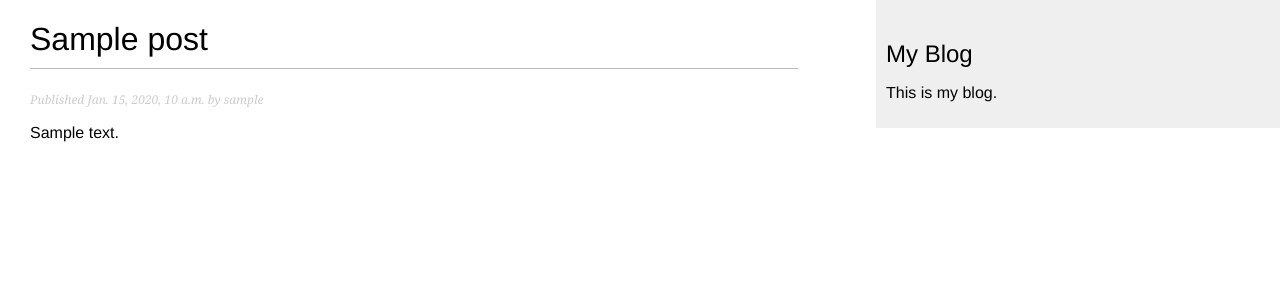
After one commit to naxus1/Django, a Django app: template my_site/blog/templates/blog/post/detail.html in a window 1280 px wide. The commit adds this page. Shown: the top 300 px of the page. Run offline with Django 3.2, Linux system fonts and the light colour scheme; the template is opened without the code that fills it: values that come from a table or form of the project are taken from there, others are empty; tables that the repository leaves empty hold one stand-in row (values such as "Sample post").

Commit message:
[Fix] It was fixed year in url and it was fixed method in models

```diff
--- /dev/null
+++ b/my_site/blog/static/css/blog.css
@@ -0,0 +1,92 @@
+body {
+    margin:0;
+    padding:0;
+    font-family:helvetica, sans-serif;
+}
+
+a {
+    color:#00abff;
+    text-decoration:none;
+}
+
+h1 {
+    font-weight:normal;
+    border-bottom:1px solid #bbb;
+    padding:0 0 10px 0;
+}
+
+h2 {
+    font-weight:normal;
+    margin:30px 0 0;
+}
+
+#content {
+    float:left;
+    width:60%;
+    padding:0 0 0 30px;
+}
+
+#sidebar {
+    float:right;
+    width:30%;
+    padding:10px;
+    background:#efefef;
+    height:100%;
+}
+
+p.date {
+    color:#ccc;
+    font-family: georgia, serif;
+    font-size: 12px;
+    font-style: italic;
+}
+
+/* pagination */
+.pagination {
+    margin:40px 0;
+    font-weight:bold;
+}
+
+/* forms */
+label {
+    float:left;
+    clear:both;
+    color:#333;
+    margin-bottom:4px;
+}
+input, textarea {
+    clear:both;
+    float:left;
+    margin:0 0 10px;
+    background:#ededed;
+    border:0;
+    padding:6px 10px;
+    font-size:12px;
+}
+input[type=submit] {
+    font-weight:bold;
+    background:#00abff;
+    color:#fff;
+    padding:10px 20px;
+    font-size:14px;
+    text-transform:uppercase;
+}
+.errorlist {
+    color:#cc0033;
+    float:left;
+    clear:both;
+    padding-left:10px;
+}
+
+/* comments */
+.comment {
+    padding:10px;
+}
+.comment:nth-child(even) {
+    background:#efefef;
+}
+.comment .info {
+    font-weight:bold;
+    font-size:12px;
+    color:#666;
+}
--- a/my_site/blog/templates/blog/base.html
+++ b/my_site/blog/templates/blog/base.html
@@ -1,4 +1,4 @@
-{{% load static %}}
+{% load static %}
 <!DOCTYPE html>
 <html lang="en">
 <head>
@@ -9,7 +9,8 @@
         {% block title %}
         {% endblock title %}
     </title>
-    <link rel="stylesheet" href="{{% static "css/blog.css" %}}">
+    <link rel="stylesheet" href="{% static 'css/blog.css' %}">
+
 </head>
 <body>
     <div id="content">
@@ -17,7 +18,7 @@
         {% endblock content %}
     </div>
     <div id="sidebar">
-        <h2>My Blog<</h2>
+        <h2>My Blog</h2>
         <p>This is my blog.</p>
     </div>
 </body>
--- /dev/null
+++ b/my_site/blog/templates/blog/post/detail.html
@@ -0,0 +1,14 @@
+{% extends 'blog/base.html' %}
+
+
+{% block title %}
+    {{ post.title }}
+{% endblock title %}
+
+{% block content %}
+    <h1>{{ post.title }}</h1>
+    <p class="date">
+        Published {{ post.publish }} by {{ post.author }}
+    </p>
+    {{ post.body|linebreaks }}
+{% endblock content %}
--- a/my_site/blog/urls.py
+++ b/my_site/blog/urls.py
@@ -6,7 +6,7 @@ app_name = 'blog'
 urlpatterns = [
     #post views
     path('', views.post_list, name='post_list'),
-    path('<int:yer>/<int:month>/<int:day>/<slug:post>/',
+    path('<int:year>/<int:month>/<int:day>/<slug:post>/',
         views.post_detail,
         name='post_detail')
 ]
```
Also changed, not shown: my_site/blog/models.py (+6 -6 lines), my_site/blog/templates/blog/post/list.html (+6 -10 lines).
